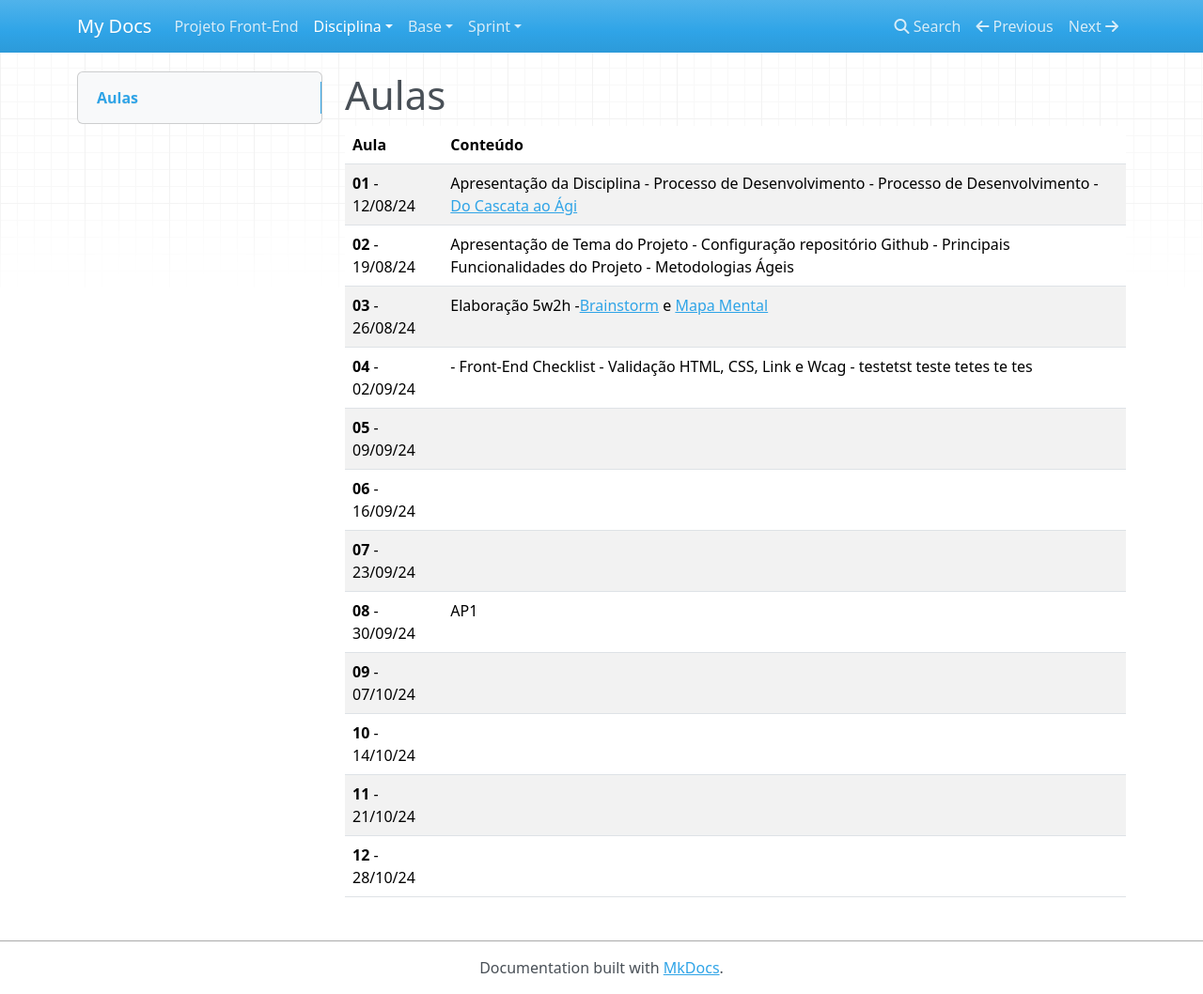
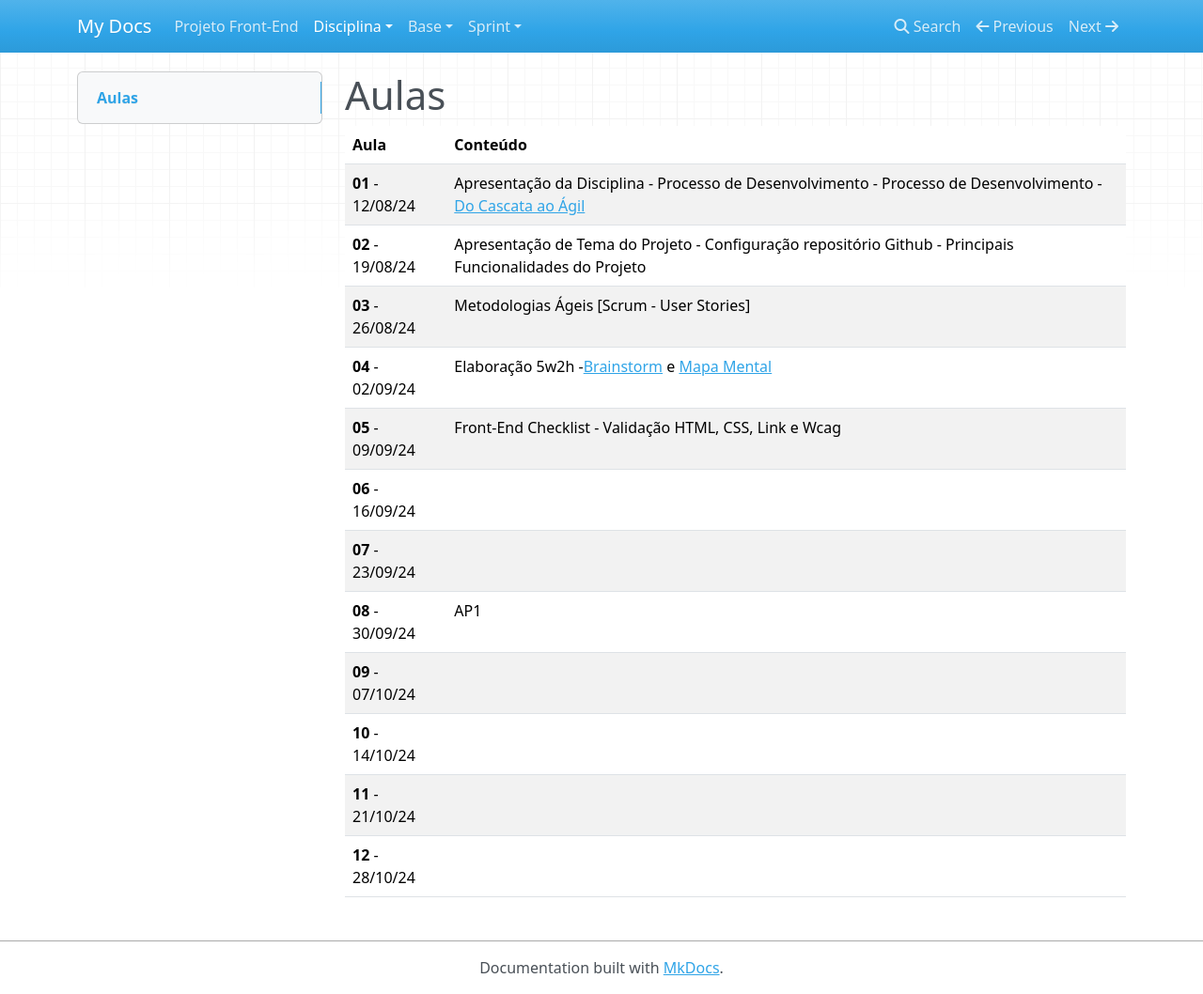
Before and after one commit to jonh-carvalho/PFE_24.2_8002, an MkDocs documentation site: the page built from docs/_Disciplina/aulas.md, in a window 1280 px wide and 1058 px high. Shown: the whole window at 94% size. Built offline with MkDocs 1.6.1, drawn with Linux system fonts in a browser that asks for light colours; nearby versions of some CDN libraries.

Commit message:
update aula

```diff
--- a/docs/_Disciplina/aulas.md
+++ b/docs/_Disciplina/aulas.md
@@ -3,11 +3,11 @@
 
 | Aula             | Conteúdo  |   |
 |------------------|------------------|------------------|
-|__01__ - 12/08/24 | Apresentação da Disciplina - Processo de Desenvolvimento - Processo de Desenvolvimento -[Do Cascata ao Ági](../assets/Aulas/CascataAoAgil.docx)  |   |
-|__02__ - 19/08/24 | Apresentação de Tema do Projeto - Configuração repositório Github - Principais Funcionalidades do Projeto  - Metodologias Ágeis|   |
-|__03__ - 26/08/24  | Elaboração 5w2h -[Brainstorm](../assets/Aulas/O%20processo%20de brainstorm.pdf) e [Mapa Mental](../assets/Aulas/Mapa%20Mental.pdf)   |   |
-|__04__ - 02/09/24   | - Front-End Checklist - Validação HTML, CSS, Link e Wcag  - testetst teste tetes te tes   |   |
-|__05__ - 09/09/24   |   |   |
+|__01__ - 12/08/24 | Apresentação da Disciplina - Processo de Desenvolvimento - Processo de Desenvolvimento -[Do Cascata ao Ágil](../assets/Aulas/CascataAoAgil.docx)  |   |
+|__02__ - 19/08/24 | Apresentação de Tema do Projeto - Configuração repositório Github - Principais Funcionalidades do Projeto |   |
+|__03__ - 26/08/24  | Metodologias Ágeis [Scrum - User Stories]   |   |
+|__04__ - 02/09/24   | Elaboração 5w2h -[Brainstorm](../assets/Aulas/O%20processo%20de brainstorm.pdf) e [Mapa Mental](../assets/Aulas/Mapa%20Mental.pdf)   |   |
+|__05__ - 09/09/24   | Front-End Checklist - Validação HTML, CSS, Link e Wcag  |   |
 |__06__ - 16/09/24   |   |   |
 |__07__ - 23/09/24   |   |   |
 |__08__ - 30/09/24   |  AP1 |   |
```
